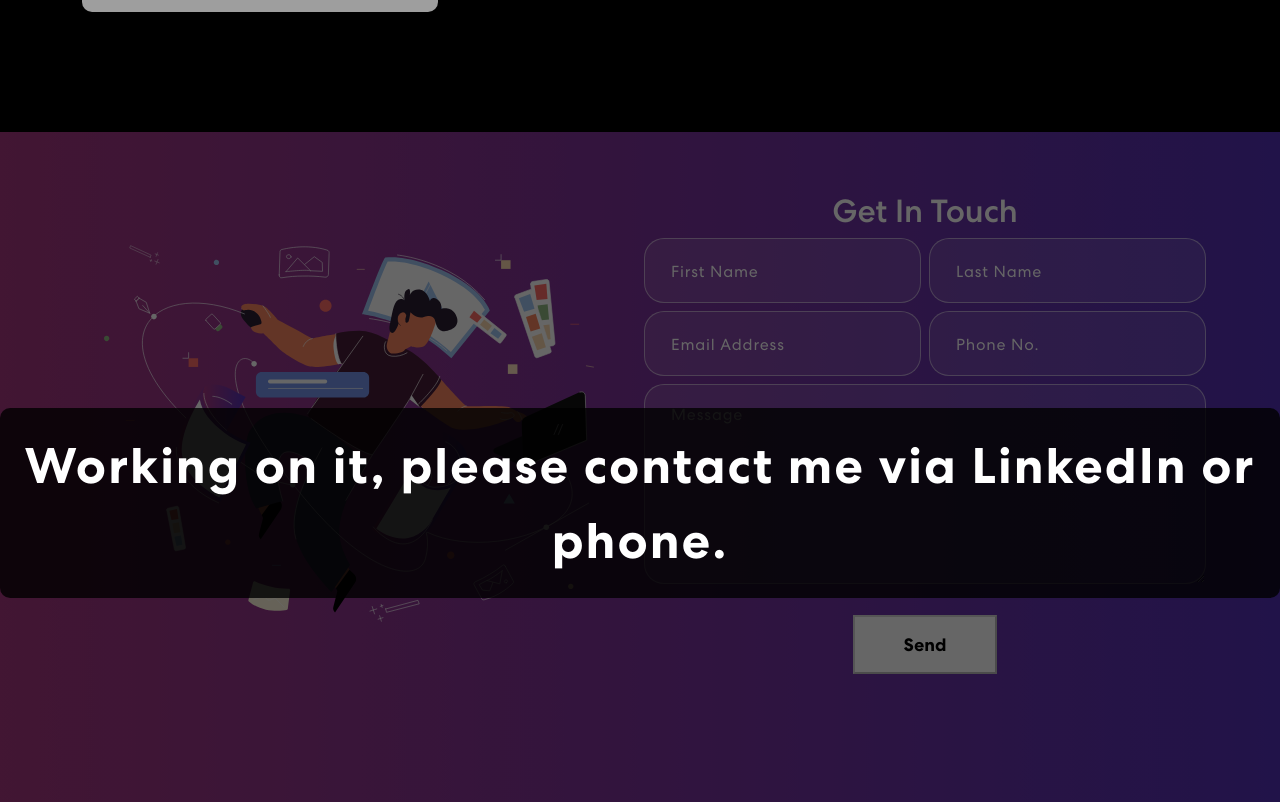
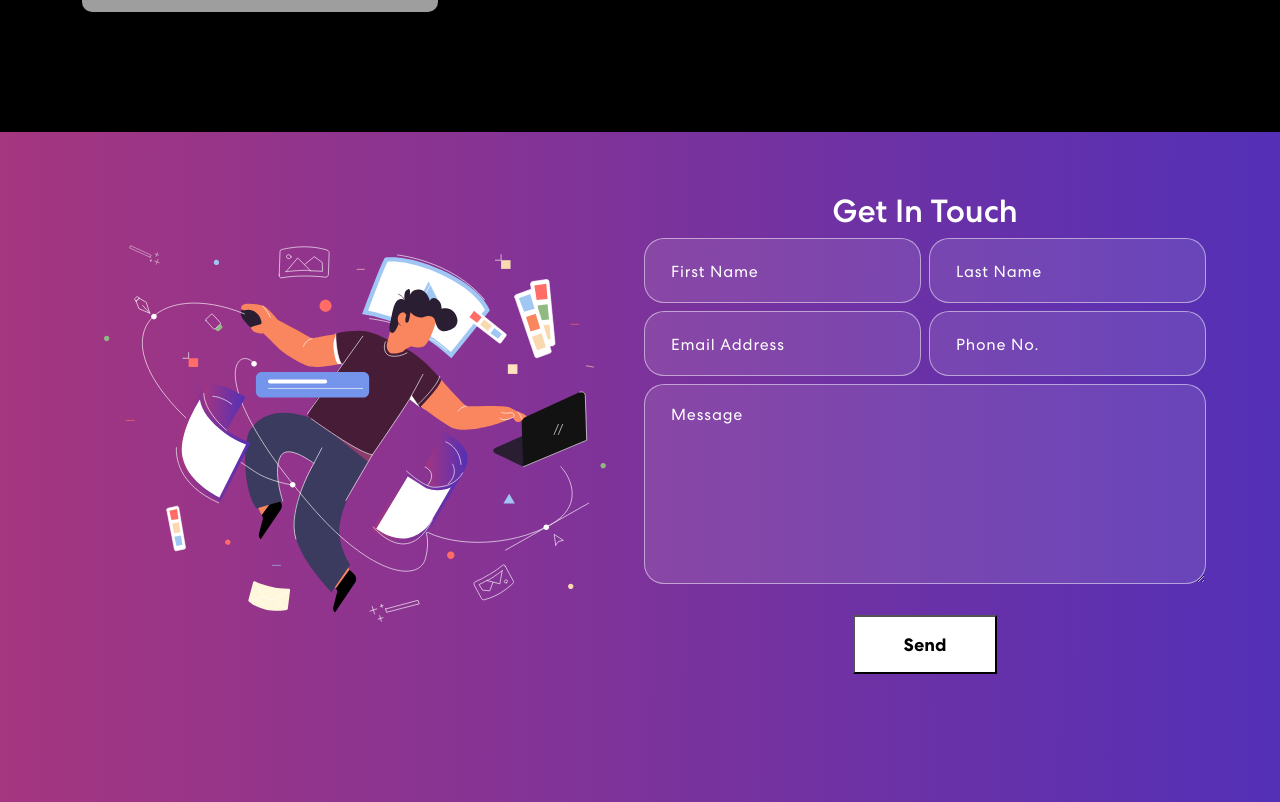
Before and after one commit to cepex1/personal-portfolio, a React (Create React App) app: page / in a window 1280 px wide. Shown: the part 2258-3060 px from the top of the page. Built offline with nearby package versions, Linux system fonts and the light colour scheme; no server answers; grey boxes are pictures that could not be loaded.

Commit message:
update 2.7

```diff
--- a/src/components/Contact.js
+++ b/src/components/Contact.js
@@ -14,7 +14,6 @@ const useContactForm = () => {
   const [formDetails, setFormDetails] = useState(initialDetails);
   const [buttonText, setButtonText] = useState("Send");
   const [status, setStatus] = useState({});
-  const [isFunctional, setIsFunctional] = useState(false); // Marcamos como no funcional (siempre falso)
 
   const onFormUpdate = (field, value) => {
     setFormDetails(prev => ({
@@ -27,36 +26,32 @@ const useContactForm = () => {
     e.preventDefault();
     setButtonText("Sending...");
 
-    // Para este caso, no hace nada el formulario, solo desactiva la funcionalidad temporalmente
-    setIsFunctional(false); // Asegura que no se pueda enviar nada
-
     try {
-      let response = await fetch("/api/contact", {
+      let response = await fetch("https://formspree.io/f/xrbqzlol", { // Reemplaza con tu ID real
         method: "POST",
         headers: {
-          "Content-Type": "application/json;charset=utf-8",
+          "Content-Type": "application/json",
         },
         body: JSON.stringify(formDetails),
       });
 
-      let result = await response.json();
-      console.log(result); // Verifica la respuesta del servidor
-
-      setButtonText("Send");
-      setFormDetails(initialDetails);
-
-      if (result.status === "Message Sent") {
+      if (response.ok) {
         setStatus({ success: true, message: "Message sent successfully!" });
+        setFormDetails(initialDetails);
       } else {
+        const errorText = await response.text();
+        console.error("Formspree error:", errorText);
         setStatus({ success: false, message: "Message failed to send." });
       }
     } catch (error) {
+      console.error("Network error:", error);
       setStatus({ success: false, message: "Network error, please try again." });
-      setButtonText("Send");
     }
+
+    setButtonText("Send");
   };
 
-  return { formDetails, buttonText, status, isFunctional, onFormUpdate, handleSubmit };
+  return { formDetails, buttonText, status, onFormUpdate, handleSubmit };
 };
 
 const ContactFormInput = ({ type, value, placeholder, onChange, className }) => (
@@ -70,19 +65,10 @@ const ContactFormInput = ({ type, value, placeholder, onChange, className }) =>
 );
 
 export const Contact = () => {
-  const { formDetails, buttonText, status, isFunctional, onFormUpdate, handleSubmit } = useContactForm();
+  const { formDetails, buttonText, status, onFormUpdate, handleSubmit } = useContactForm();
 
   return (
     <section className="contact" id="connect">
-      {/* Mostrar mensaje de "Working on it" ya que el formulario no es funcional */}
-      {!isFunctional && (
-        <div className="working-on-it-overlay">
-          <div className="working-on-it-message">
-            Working on it, please contact me via LinkedIn or phone.
-          </div>
-        </div>
-      )}
-
       <Container>
         <Row className="align-items-center">
           <Col md={6}>
@@ -116,7 +102,7 @@ export const Contact = () => {
                     onChange={(e) => onFormUpdate("message", e.target.value)}
                     className="w-100"
                   />
-                  <button type="submit" className="mt-3" disabled>
+                  <button type="submit" className="mt-3">
                     <span>{buttonText}</span>
                   </button>
                 </Col>
```
